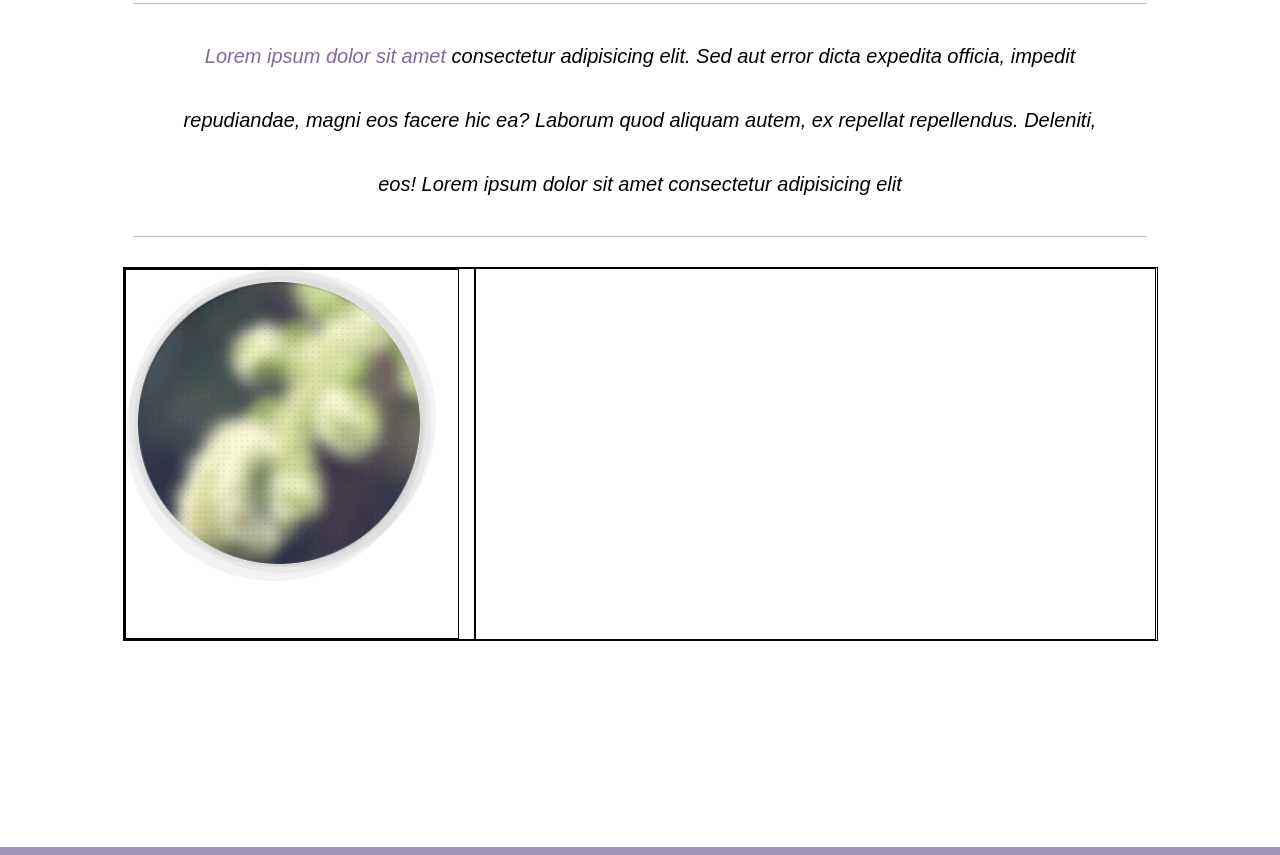
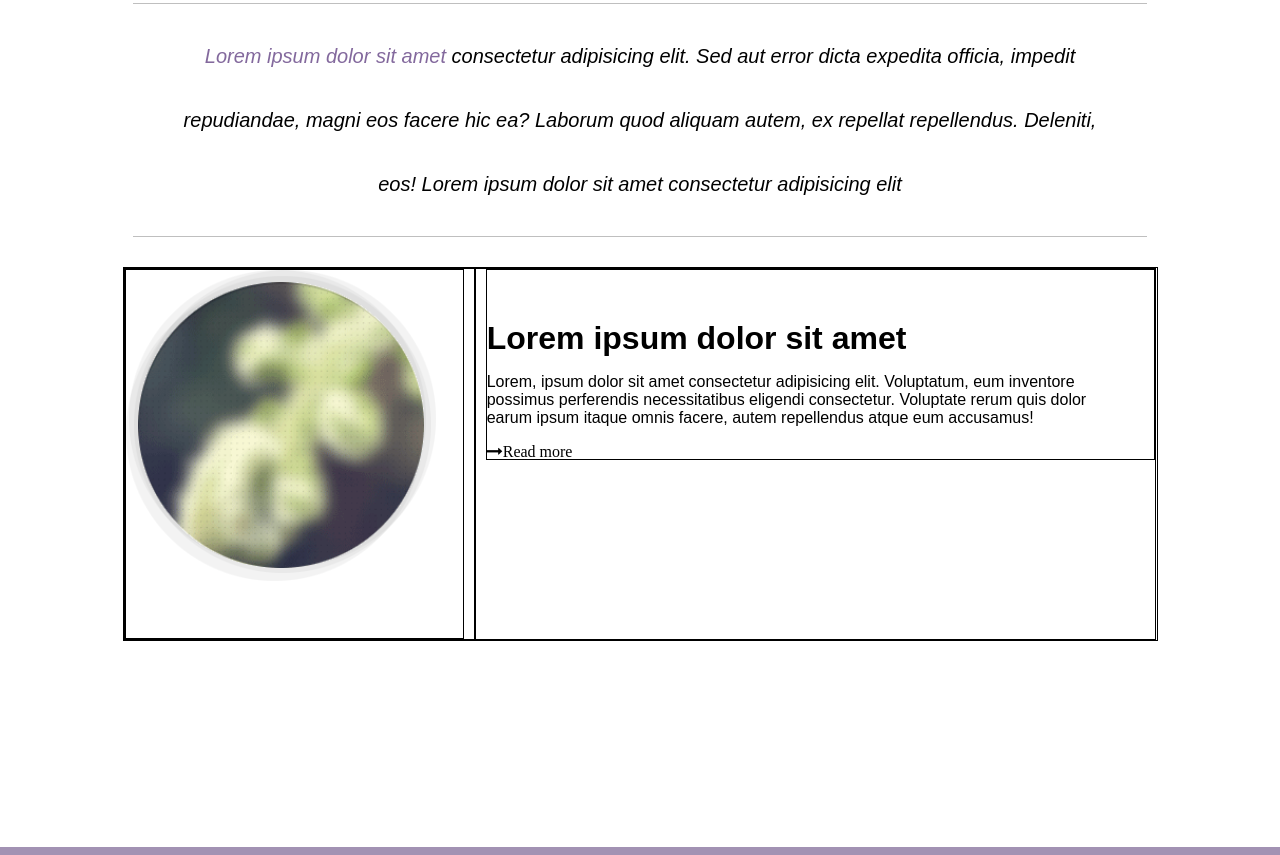
Before and after one commit to AndreiChornii/Minto, a plain HTML site: page index.html in a window 1280 px wide. Shown: the part 645-1500 px from the top of the page. Drawn offline with Linux system fonts and the light colour scheme.

Commit message:
body with Read more

```diff
--- a/index.html
+++ b/index.html
@@ -54,11 +54,13 @@
             </div>
             <div id="bn-right">
                 <div id="wrap">
-
+                    <h1>Lorem ipsum dolor sit amet</h1>
+                    <p>Lorem, ipsum dolor sit amet consectetur adipisicing elit. Voluptatum, eum inventore possimus perferendis necessitatibus eligendi consectetur. Voluptate rerum quis dolor earum ipsum itaque omnis facere, autem repellendus atque eum accusamus!</p>
+                    <i class="fa fa-long-arrow-right" aria-hidden="true">Read more</i>
                 </div>
             </div>
+        </div>
 
-        </div>
     </div>
 </body>
 </html>
--- a/style.css
+++ b/style.css
@@ -188,7 +188,7 @@ header{
 }
 
 #banners_bottom #bn-left #wrap {
-    margin-right: 15px;
+    margin-right: 10px;
     border: 1px solid black;
     position: relative;
     height: 370px;
@@ -206,3 +206,20 @@ header{
     left: 12px;
     top: 12px;
 }
+
+#banners_bottom #bn-right #wrap {
+    margin-left: 10px;
+    border: 1px solid black;
+    /* height: 370px; */
+    display: flex;
+    flex-wrap: wrap;
+}
+
+#banners_bottom #bn-right #wrap h1 {
+    margin-bottom: 0;
+    margin-top: 50px;
+}
+
+#banners_bottom #bn-right #wrap p {
+    margin-right: 50px;
+}
```
